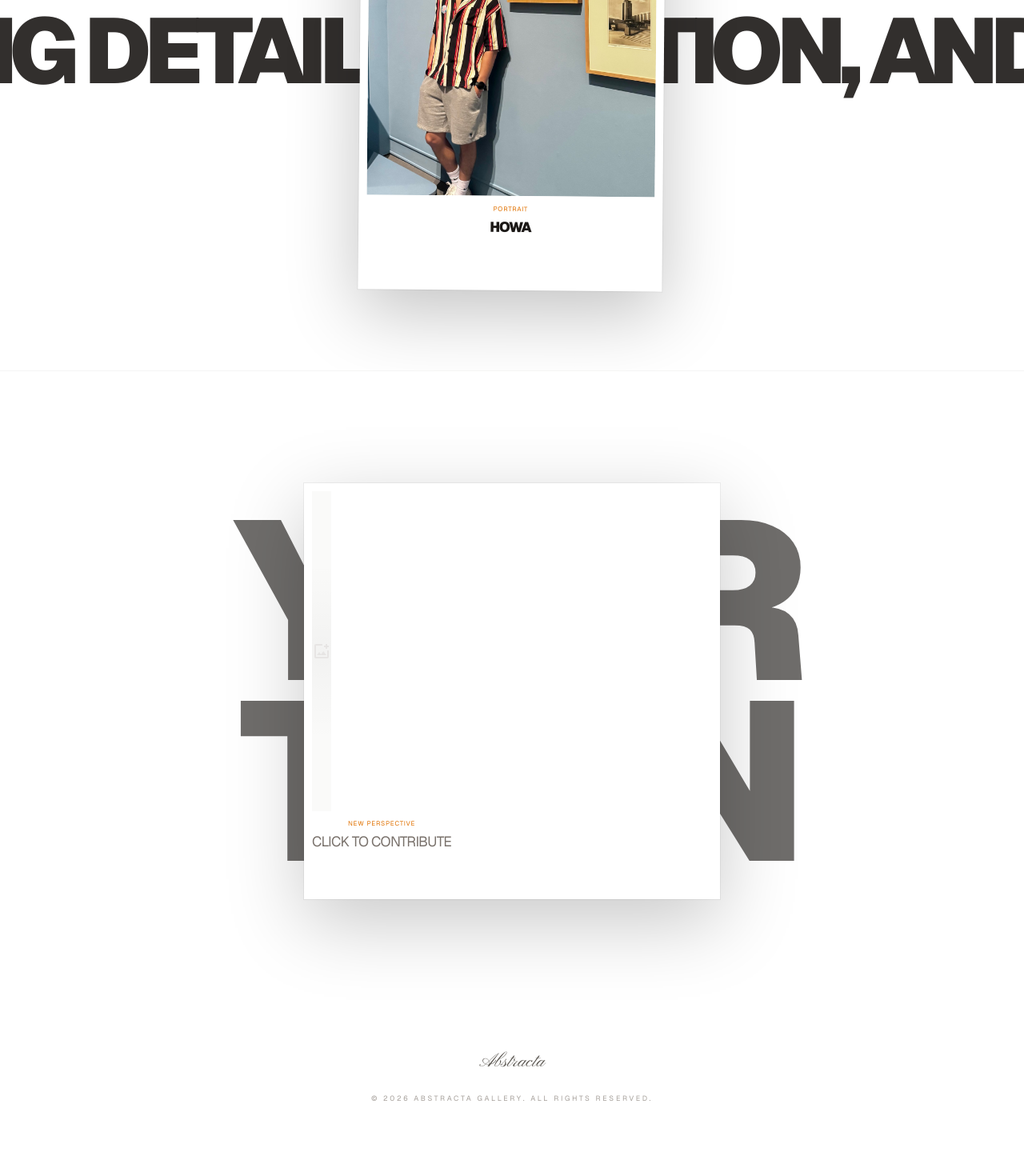
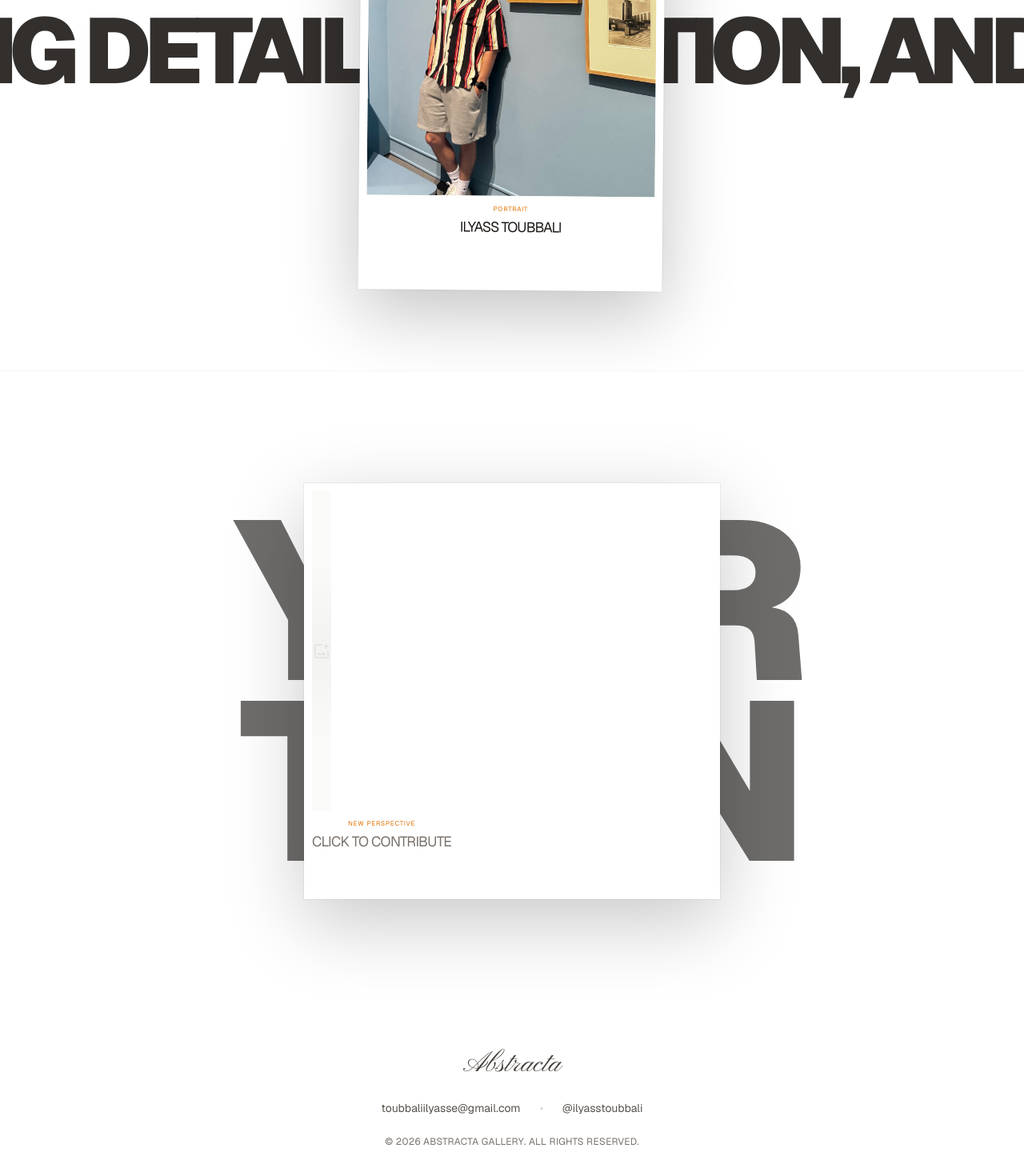
Before and after one commit to ToubbaliIlyass/photography-portfolio, a Next.js app: page / in a window 1280 px wide. Shown: the part 1175-2645 px from the top of the page at 80% size. Built offline with nearby package versions, Linux system fonts and the light colour scheme.

Commit message:
few tweaks to follow the assignment

```diff
--- a/src/app/layout.tsx
+++ b/src/app/layout.tsx
@@ -2,6 +2,7 @@ import "~/styles/globals.css";
 
 import { type Metadata } from "next";
 import { Geist, Cormorant_Garamond, Inter, Newsreader, Pinyon_Script } from "next/font/google";
+import Footer from "~/components/Footer";
 
 export const metadata: Metadata = {
   title: "ABSTRACTA - Photography Portfolio",
@@ -59,6 +60,7 @@ export default function RootLayout({
       </head>
       <body className="light bg-background text-on-background min-h-screen flex flex-col font-body-elegant selection:bg-amber-100 selection:text-amber-900">
         {children}
+        <Footer />
       </body>
     </html>
   );
--- a/src/app/page.tsx
+++ b/src/app/page.tsx
@@ -1060,8 +1060,8 @@ export default function HomePage() {
               <span className="font-metadata-caps mb-1 text-[8px] tracking-widest text-amber-600 uppercase">
                 Portrait
               </span>
-              <span className="font-sans text-[1.1rem] font-black tracking-[-0.06em] text-stone-900 uppercase">
-                Howa
+              <span className="font-sans text-[1.1rem] tracking-[-0.06em] text-stone-900 uppercase">
+                Ilyass Toubbali
               </span>
             </div>
           </div>
@@ -1410,14 +1410,14 @@ export default function HomePage() {
       ) : null}
 
       {/* Footer */}
-      <footer className="mt-auto mb-8 flex w-full flex-col items-center gap-6 bg-transparent py-12">
+      {/* <footer className="mt-auto mb-8 flex w-full flex-col items-center gap-6 bg-transparent py-12">
         <div className="font-section-cursive text-2xl text-stone-600">
           Abstracta
         </div>
         <p className="font-metadata-caps text-[9px] tracking-[0.3em] text-stone-400 uppercase">
           © 2026 ABSTRACTA GALLERY. ALL RIGHTS RESERVED.
         </p>
-      </footer>
+      </footer> */}
 
       {/* Doodle Controls Fixed Position */}
       <div className="fixed right-8 bottom-8 z-50 flex flex-col items-end gap-4">
--- /dev/null
+++ b/src/components/Footer.tsx
@@ -0,0 +1,34 @@
+export default function Footer() {
+  return (
+    <footer className="mt-auto py-12 px-6">
+      <div className="max-w-4xl mx-auto flex flex-col items-center gap-6">
+        {/* Logo */}
+        <h2 className="font-brand-display text-4xl text-stone-700">Abstracta</h2>
+
+        {/* Contact Links */}
+        <div className="flex flex-col sm:flex-row items-center gap-6 text-sm text-stone-600">
+          <a
+            href="mailto:toubbaliilyasse@gmail.com"
+            className="hover:text-amber-700 transition-colors"
+          >
+            toubbaliilyasse@gmail.com
+          </a>
+          <span className="hidden sm:inline text-stone-300">•</span>
+          <a
+            href="https://instagram.com/ilyasstoubbali"
+            target="_blank"
+            rel="noopener noreferrer"
+            className="hover:text-amber-700 transition-colors"
+          >
+            @ilyasstoubbali
+          </a>
+        </div>
+
+        {/* Copyright */}
+        <p className="text-xs text-stone-500 tracking-wide">
+          © {new Date().getFullYear()} ABSTRACTA GALLERY. ALL RIGHTS RESERVED.
+        </p>
+      </div>
+    </footer>
+  );
+}
```
